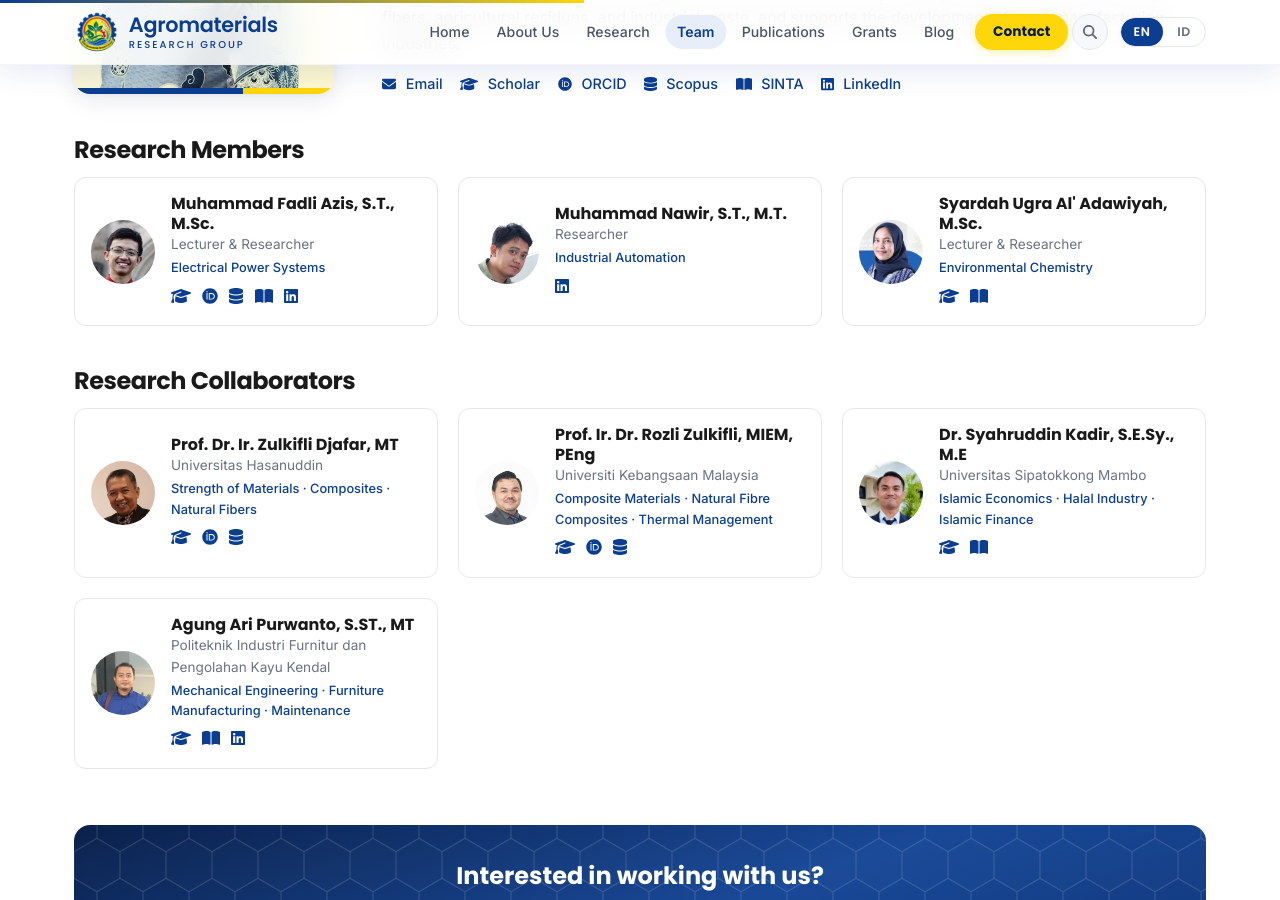
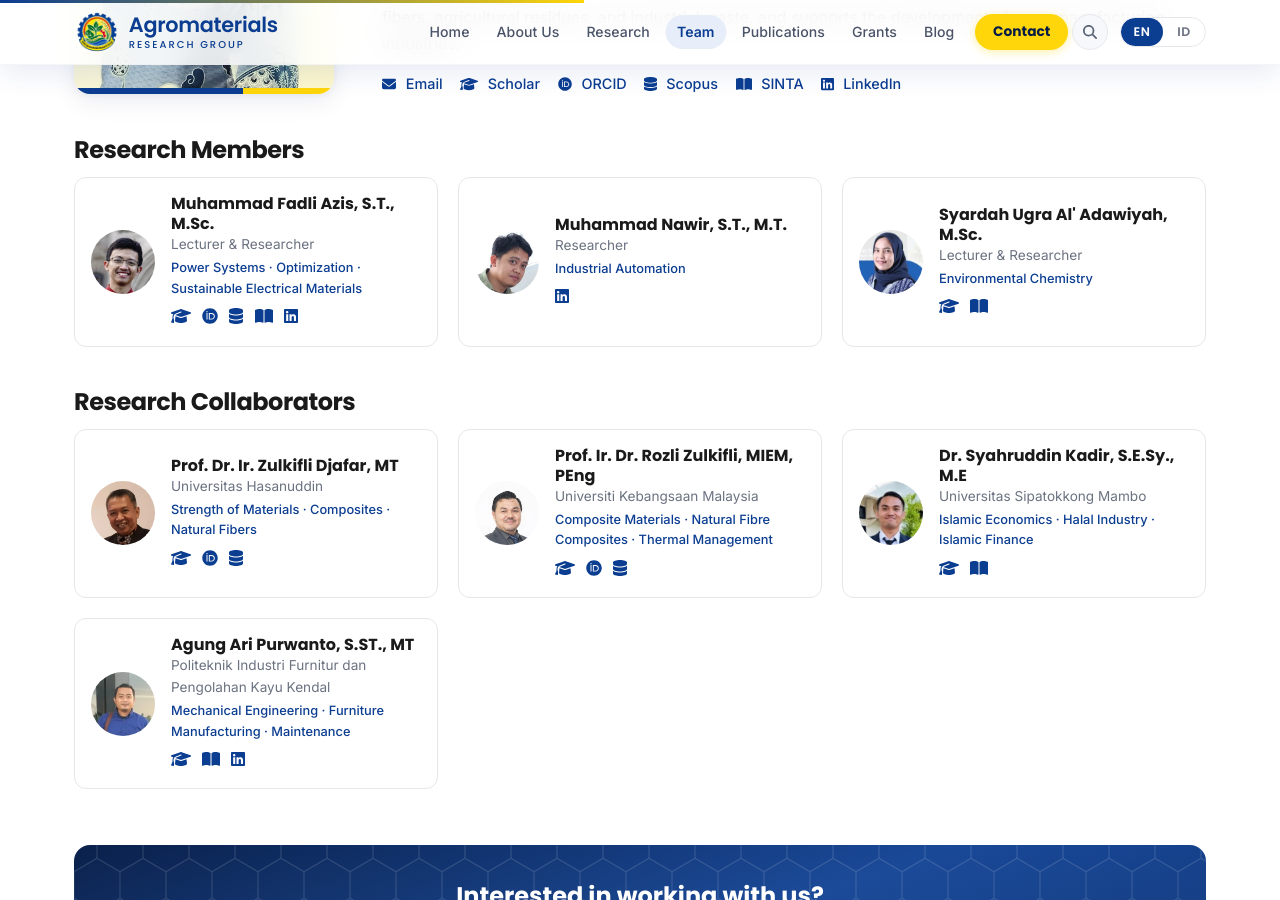
Before and after one commit to agromaterials/agromaterials.github.io, a Jekyll site: the page built from team.html, in a window 1280 px wide and 900 px high, scrolled down 560 px. Built offline with Jekyll 4.4.1, drawn with Linux system fonts in a browser that asks for light colours.

Commit message:
Team: update Fadli Azis research focus
Co-Authored-By: Claude Sonnet 5.5 <noreply@anthropic.com>
Claude-Session: https://claude.ai/code/session_01MMizvNDxTBuLdDQ2ry7tKs

```diff
--- a/_data/team.yml
+++ b/_data/team.yml
@@ -115,8 +115,8 @@ members:
   - name: "Muhammad Fadli Azis, S.T., M.Sc."
     role: "Lecturer & Researcher"
     role_id: "Dosen & Peneliti"
-    focus: "Electrical Power Systems"
-    focus_id: "Sistem Tenaga Listrik"
+    focus: "Power Systems · Optimization · Sustainable Electrical Materials"
+    focus_id: "Sistem Tenaga · Optimasi · Material Listrik Berkelanjutan"
     photo: "team/fadli-azis-3.webp"
     links: { scholar: "https://scholar.google.com/citations?hl=en&user=nhcvKaEAAAAJ", orcid: "https://orcid.org/0000-0001-7711-299X", scopus: "https://www.scopus.com/authid/detail.uri?authorId=57218940451", sinta: "https://sinta.kemdiktisaintek.go.id/authors/profile/6704390", github: "", linkedin: "https://www.linkedin.com/in/muhammadfadliazis/" }
   - name: "Muhammad Nawir, S.T., M.T."
```
